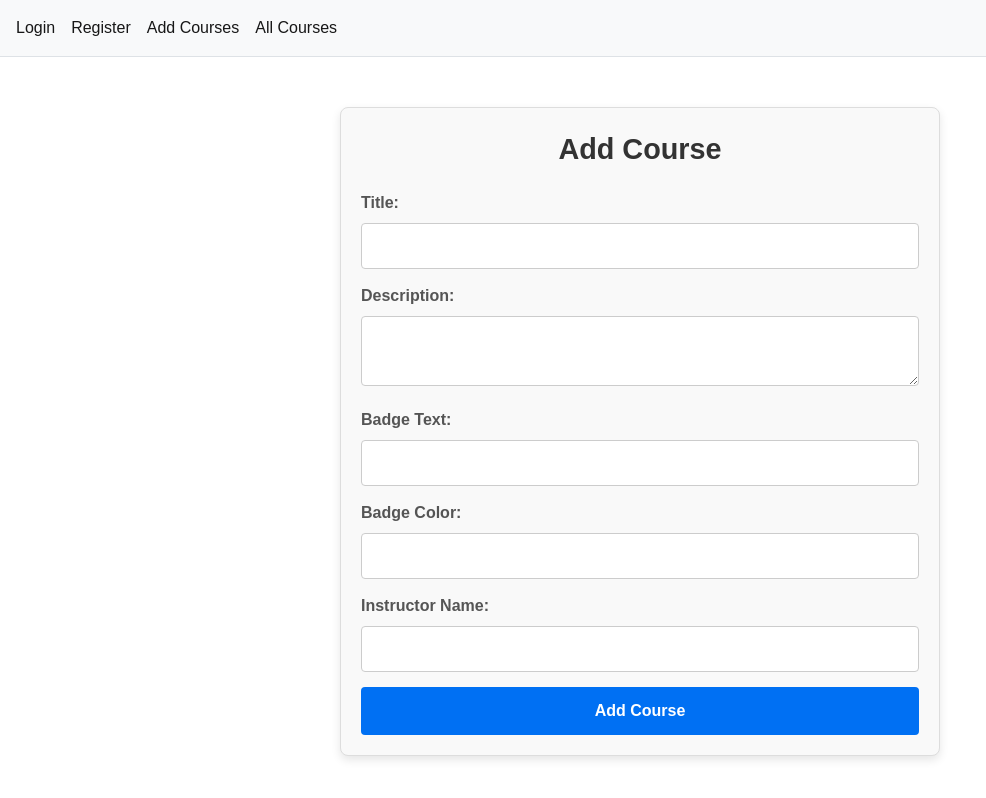
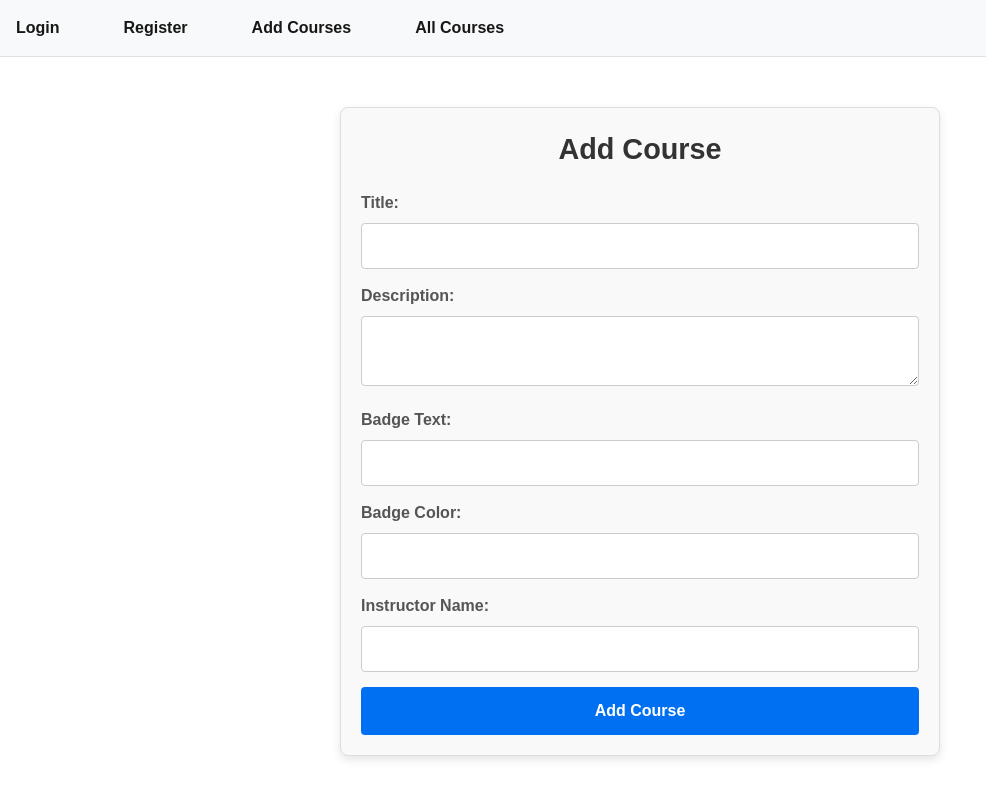
Before and after one commit to oadudhossain/microdeft_react_test_oadud_hossain, a Next.js app: page /courses/add in a window 1280 px wide. Shown: the top 798 px of the page, without its empty margins (0-986 px from the left). Built offline with nearby package versions, Linux system fonts and the light colour scheme.

Commit message:
applyed some css style

```diff
--- a/src/app/courses/add/page.jsx
+++ b/src/app/courses/add/page.jsx
@@ -78,7 +78,7 @@ export default function AddCourse() {
         Add Course
       </h2>
       <form onSubmit={handleSubmit}>
-
+        {/* Title Field */}
         <div style={{ marginBottom: "15px" }}>
           <label
             htmlFor="title"
--- a/src/app/courses/page.jsx
+++ b/src/app/courses/page.jsx
@@ -44,8 +44,7 @@ export default function Courses() {
             <div
               className="badge"
               style={{
-                backgroundColor:
-                  course.badge_text === "Passed" ? "#28a745" : "#dc3545",
+                backgroundColor: course.badge_color || "#dc3545",
               }}
             >
               {course.badge_text}
--- a/src/app/layout.tsx
+++ b/src/app/layout.tsx
@@ -29,7 +29,7 @@ export default function RootLayout({
       <body
       className={`${geistSans.variable} ${geistMono.variable} antialiased`}
       >
-      <nav style={{ display: 'flex', gap: '1rem', padding: '1rem', backgroundColor: '#f8f9fa', borderBottom: '1px solid #dee2e6' }}>
+      <nav style={{ display: 'flex', gap: '4rem', padding: '1rem', backgroundColor: '#f8f9fa', borderBottom: '1px solid #dee2e6', fontWeight: "bold" }}>
         <Link href="/login">Login</Link>
         <Link href="/register">Register</Link>
         <Link href="/courses/add">Add Courses</Link>
--- a/src/app/page.tsx
+++ /dev/null
@@ -1,5 +0,0 @@
-import Link from "next/link";
-
-export default function Home() {
-  return <div className=""></div>;
-}
```
